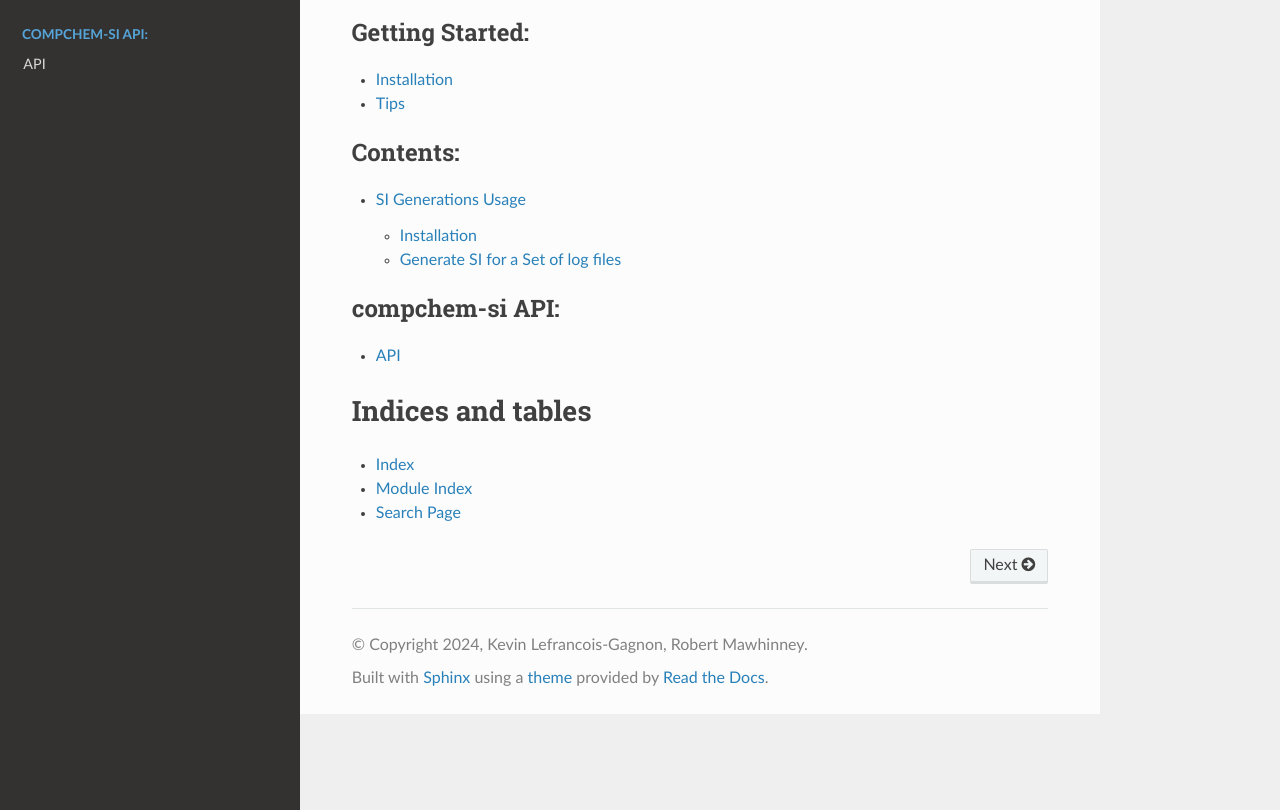
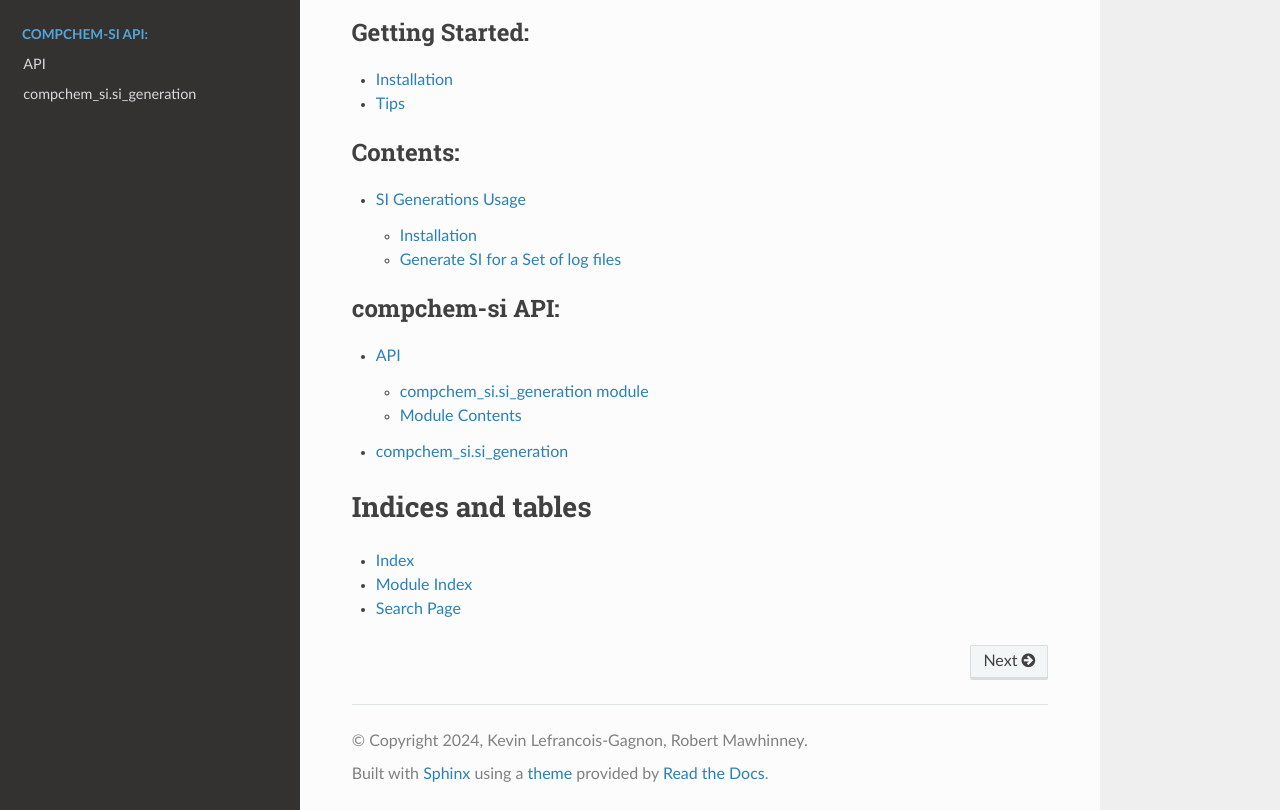
Before and after one commit to kmlefran/compchem-si, a Sphinx documentation site: the page built from docs/source/index.rst, in a window 1280 px wide and 1074 px high, cut to the strip 264-1074 px from the top of the window. Built offline with Sphinx 7.4.7 and the Read the Docs theme 2.0.0, drawn with Linux system fonts in a browser that asks for light colours.

Commit message:
Doc trial

```diff
--- a/docs/source/api.rst
+++ b/docs/source/api.rst
@@ -4,11 +4,20 @@ API
 .. autosummary::
     :toctree: generated
 
-    compchem\_si.si\_generation module
---------------------------------------
+compchem\_si.si\_generation module
+----------------------------------
 
 .. automodule:: compchem_si.si_generation
    :members:
    :special-members:
    :undoc-members:
    :show-inheritance:
+
+Module Contents
+---------------
+
+.. automodule:: compchem_si
+   :members:
+   :special-members:
+   :undoc-members:
+   :show-inheritance:
--- a/docs/source/index.rst
+++ b/docs/source/index.rst
@@ -25,6 +25,7 @@ Welcome to compchem-si's documentation!
    :caption: compchem-si API:
 
    api
+   generated/compchem_si.si_generation.rst
 
 Indices and tables
 ==================
```
Also changed, not shown: 1 other file.
